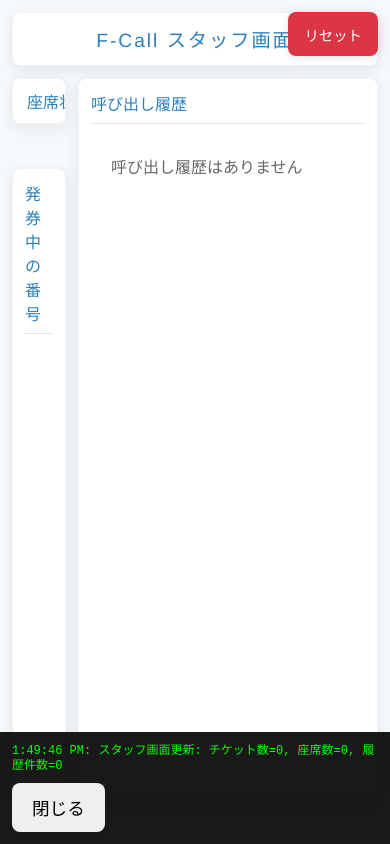
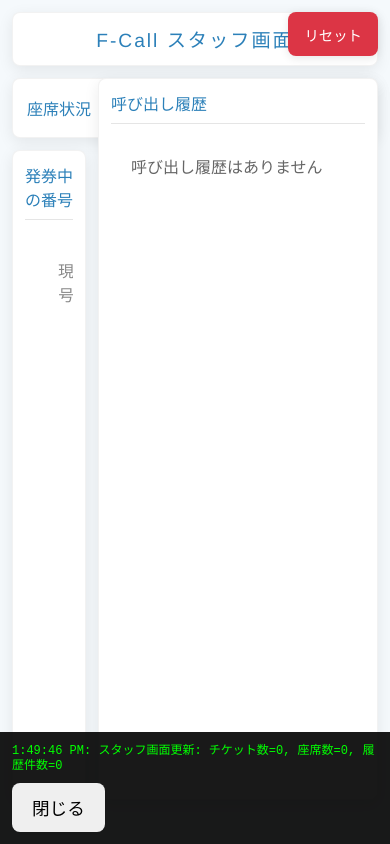
Before and after one commit to Shibata-17086/F-Call, a website: page staff.html in a window 390 px wide. Drawn offline with nearby package versions, Linux system fonts and the light colour scheme; no server answers.

Commit message:
Refine staff layout and enhance responsiveness
- Updated staff.html to improve layout and styling, including a responsive grid system for main content and adjustments for landscape orientation.
- Added safe area padding for better compatibility with various devices.
- Modified seat status and history section layouts for improved visibility and usability.

```diff
--- a/staff.html
+++ b/staff.html
@@ -2,14 +2,23 @@
 <html lang="ja">
 <head>
   <meta charset="UTF-8">
-  <meta name="viewport" content="width=device-width, initial-scale=1.0, user-scalable=no">
+  <meta name="viewport" content="width=device-width, initial-scale=1.0, user-scalable=no, viewport-fit=cover">
   <title>F-Call スタッフ用画面</title>
   <link rel="stylesheet" href="styles.css">
   <style>
     /* ===== display.html基準のデザイン ===== */
+    *, *::before, *::after {
+      margin: 0;
+      padding: 0;
+      box-sizing: border-box;
+    }
+
     html, body {
+      width: 100%;
       height: 100%;
       overflow: hidden;
+      margin: 0;
+      padding: 0;
     }
 
     body {
@@ -20,12 +29,13 @@
       -webkit-touch-callout: none;
       -webkit-user-select: none;
       user-select: none;
+      /* セーフエリア対応 */
+      padding: env(safe-area-inset-top) env(safe-area-inset-right) env(safe-area-inset-bottom) env(safe-area-inset-left);
     }
 
     .staff-container {
-      max-width: 100%;
-      height: 100vh;
-      margin: 0 auto;
+      width: 100%;
+      height: 100%;
       padding: 12px;
       display: flex;
       flex-direction: column;
@@ -47,14 +57,22 @@
       flex-shrink: 0;
     }
 
-    /* メインコンテンツ - 3カラム */
+    /* メインコンテンツ - 2カラム */
     .main-content {
       display: grid;
-      grid-template-columns: auto 1fr auto;
-      grid-template-rows: auto 1fr;
+      grid-template-columns: 1fr 280px;
+      grid-template-rows: 60px 1fr;
       gap: 12px;
       flex: 1;
       min-height: 0;
+      width: 100%;
+    }
+
+    /* 横画面対応 - 履歴を25%幅に */
+    @media (orientation: landscape) {
+      .main-content {
+        grid-template-columns: 1fr minmax(280px, 25%);
+      }
     }
 
     /* セクション共通 */
@@ -82,16 +100,14 @@
 
     /* 発券セクション */
     #ticketSection {
-      grid-column: 1 / 3;
+      grid-column: 1;
       grid-row: 2;
     }
 
     /* 履歴セクション */
     #historySection {
-      grid-column: 3;
+      grid-column: 2;
       grid-row: 1 / 3;
-      width: 300px;
-      max-width: 300px;
     }
 
     /* 番号リスト */
@@ -238,14 +254,18 @@
       line-height: 1.3;
     }
 
-    /* ===== 座席状況 ===== */
+    /* ===== 座席状況 - 固定高さ ===== */
     #seat-status {
-      grid-column: 1 / 3;
+      grid-column: 1;
       grid-row: 1;
+      height: 60px;
+      min-height: 60px;
+      max-height: 60px;
       padding: 10px 14px !important;
       flex-direction: row !important;
       align-items: center;
       gap: 14px;
+      overflow: hidden;
     }
 
     #seat-status h3 {
@@ -258,7 +278,7 @@
   </style>
 </head>
 <body>
-  <div class="staff-container" style="position: relative;">
+  <div class="staff-container">
     <h1>F-Call スタッフ画面</h1>
 
     <div class="reset-section">
@@ -274,9 +294,9 @@
       </div>
 
       <div class="section" id="historySection">
-        <h2>呼び出し履歴</h2>
-        <div id="historyList" class="history-list"></div>
-      </div>
+      <h2>呼び出し履歴</h2>
+      <div id="historyList" class="history-list"></div>
+    </div>
     </div>
 
     <div id="debugPanel" class="debug-panel" style="display: none;">
```
